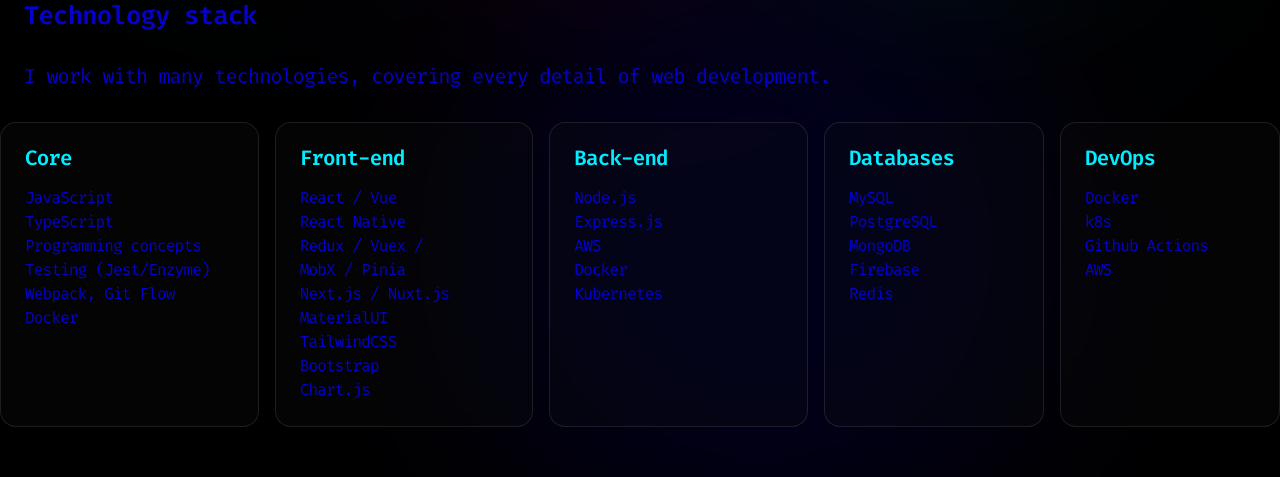
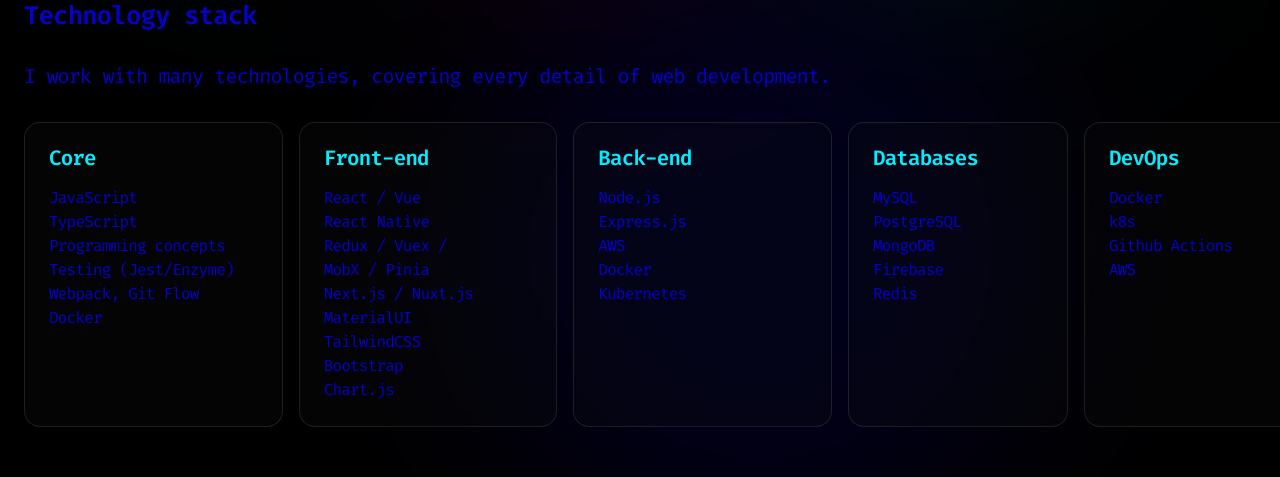
Before and after one commit to slnnzmtl/Vue-Personal-Portfolio, a Vue app: page / in a window 1280 px wide. Shown: the part 840-1317 px from the top of the page. Built offline with nearby package versions, Linux system fonts and the light colour scheme.

Commit message:
refactor: adjust SkillsScreen spacing for better visual alignment
- Update div class to add margin for improved layout on SkillsScreen

```diff
--- a/src/components/screens/SkillsScreen.vue
+++ b/src/components/screens/SkillsScreen.vue
@@ -9,7 +9,7 @@
     </div>
 
     <ScrollableContainer>
-      <div class="flex gap-4 w-full justify-between flex-nowrap">
+      <div class="flex gap-4 w-full justify-between flex-nowrap mx-6">
         <SkillCard title="Core" class="basis-xs">
           <ul>
             <li>JavaScript</li>
```
